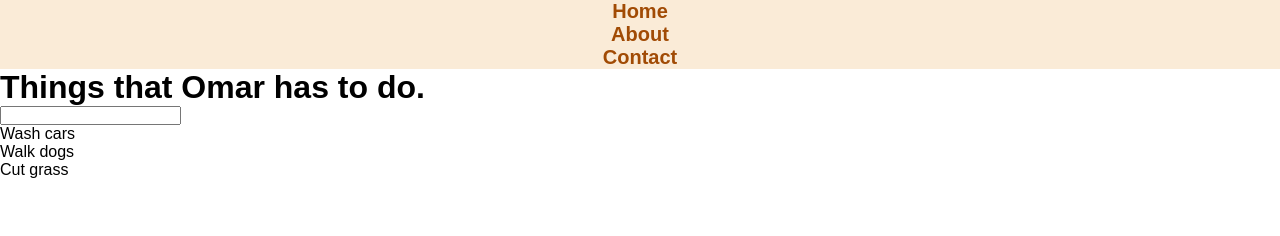
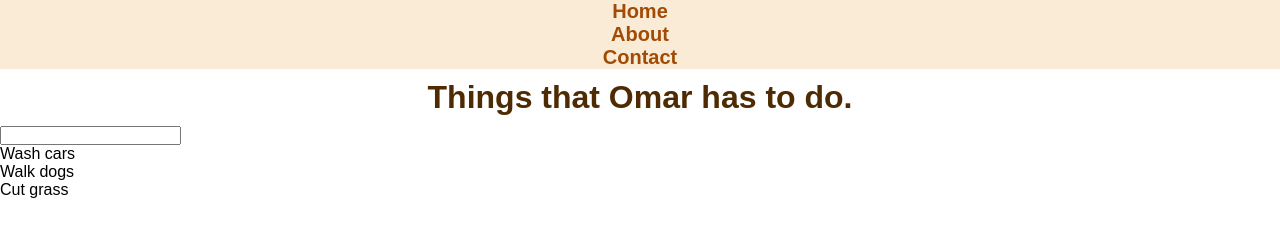
Before and after one commit to OmarKarame/html-css-recap, a plain HTML site: page index.html in a window 1280 px wide. Drawn offline with Linux system fonts and the light colour scheme.

Commit message:
styled header in main

```diff
--- a/styles.css
+++ b/styles.css
@@ -11,3 +11,9 @@ header{
     font-weight: 600;
     color: rgb(161, 75, 5);
 }
+
+h1{
+    text-align: center;
+    margin: 10px 0px;
+    color: rgb(78, 43, 2);
+}
```
